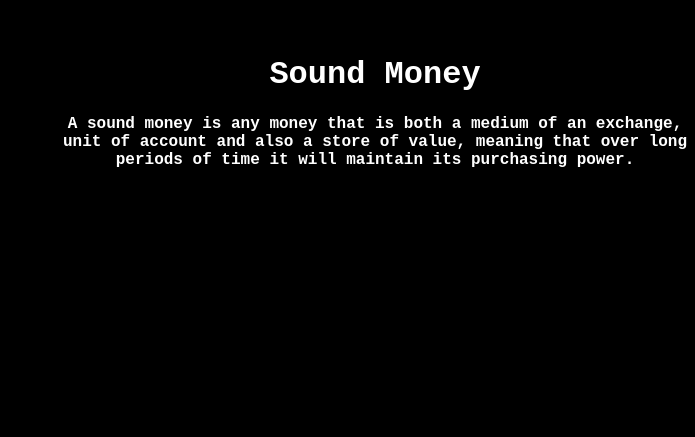
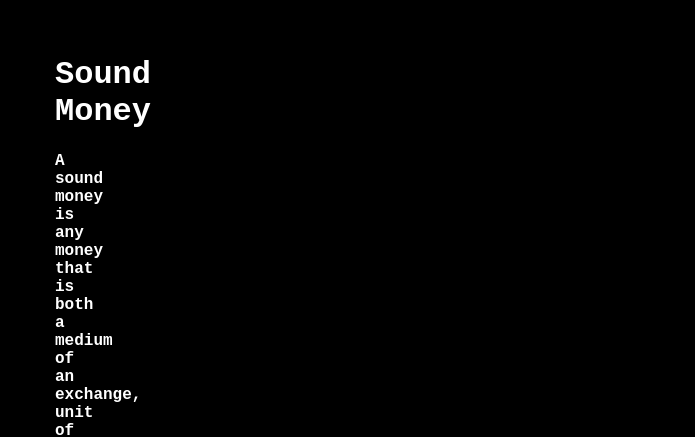
Before and after one commit to picrypto/soundmoney.io, a plain HTML site: page index.html in a window 1280 px wide. Shown: the part 365-802 px from the top of the page, without its empty margins (585-1280 px from the left). Drawn offline with nearby package versions, Linux system fonts and the light colour scheme; a script that the page names is missing.

Commit message:
Update index.html

```diff
--- a/index.html
+++ b/index.html
@@ -10,7 +10,7 @@
 </head>
 
 <body>
-  <div id="contentDiv" style="position: absolute;left: 50%;top: 50%;">
+  <div id="contentDiv" style="position: absolute;left: 50%; right: 50%; top: 50%;">
       <h1>Sound Money</h1>
       <h4>A sound money is any money that is both a medium of an exchange, unit of account and also a store of value, meaning that over long periods of time it will maintain its purchasing power.</h4>
   </div>
```
